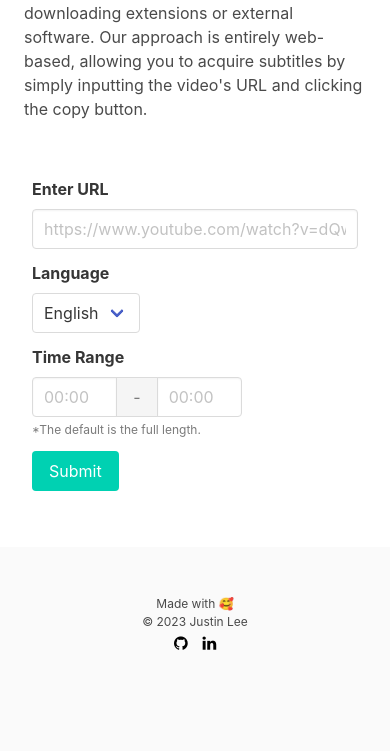
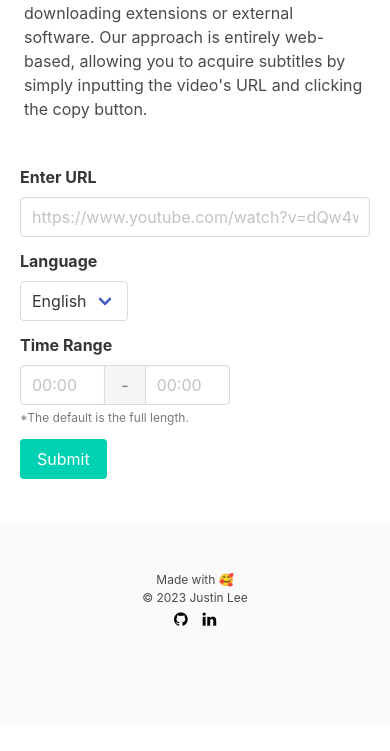
Before and after one commit to joonsmoons/youtube-to-text, a Django app: page /query/ in a window 390 px wide. Shown: the part 337-1088 px from the top of the page. After the commit the page ends 963 px from the top, so only its background shows below. Run offline with Django 4.2, Linux system fonts and the light colour scheme.

Commit message:
Adjust input form padding for mobile devices

```diff
--- a/generator/static/css/styles.css
+++ b/generator/static/css/styles.css
@@ -33,8 +33,16 @@
   opacity: 1;
 }
 
+.input-form {
+  padding: 1.5rem;
+}
+
 @media screen and (max-width: 769px) {
   .box {
     box-shadow: none;
   }
+
+  .input-form {
+    padding: 0rem;
+  }
 }
```
